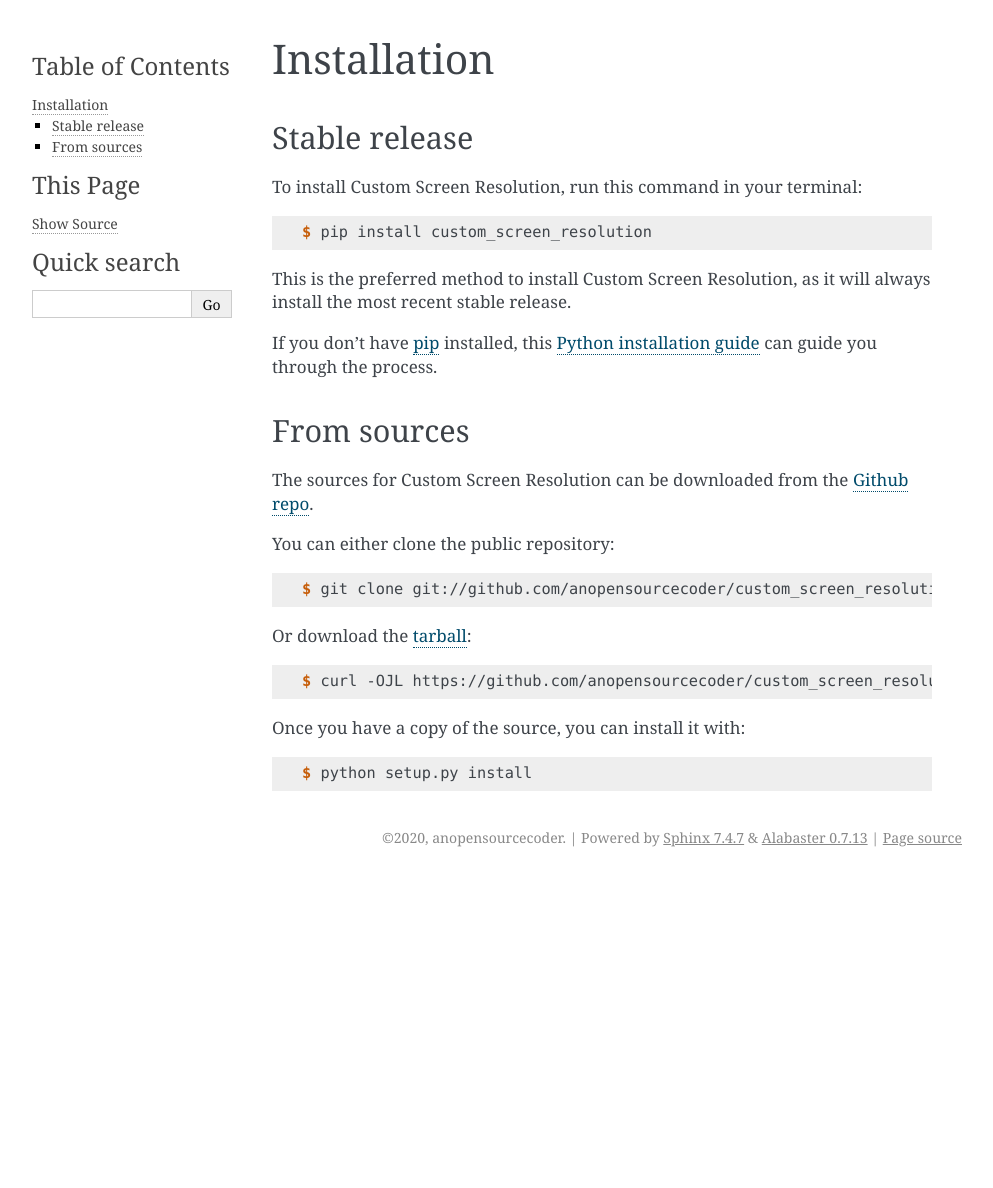
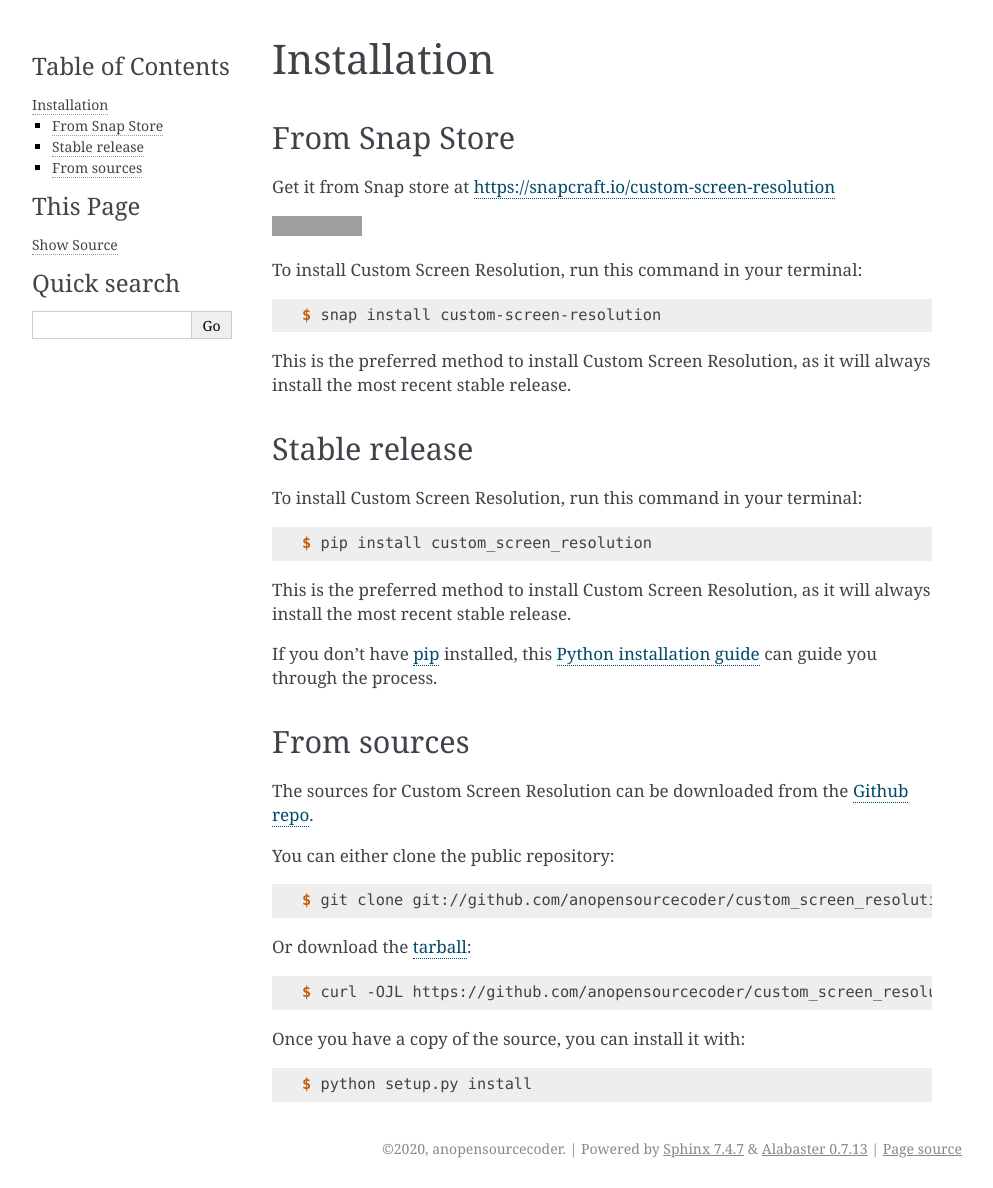
Before and after one commit to anopensourcecoder/custom_screen_resolution, a Sphinx documentation site: the page built from docs/installation.rst, in a window 1280 px wide. Shown: the whole page, without its empty margins (148-1141 px from the left). Built offline with Sphinx 7.4.7, drawn with Linux system fonts in a browser that asks for light colours; pages that are not in the unit, such as notebooks, are missing from menus; before the commit the page ends 900 px from its top, so only the background shows below that; grey boxes are pictures that could not be loaded.

Commit message:
Doc updated.

```diff
--- a/AUTHORS.rst
+++ b/AUTHORS.rst
@@ -5,7 +5,7 @@
 Development Lead
 ----------------
 
-* anopensourcecoder <anopensourcecoder@gmail.com>
+* anopenlife  <anopensourcecoder@gmail.com>
 
 Contributors
 ------------
--- a/README.rst
+++ b/README.rst
@@ -77,13 +77,14 @@
 
 How to install
 --------------
-Please install using Snapcraft.
 
 .. image:: https://snapcraft.io/static/images/badges/en/snap-store-black.svg
         :target: https://snapcraft.io/custom-screen-resolution
 
 
-sudo snap install custom-screen-resolution
+Please install using Snapcraft::
+
+    $ snap install custom-screen-resolution
 
 Credits
 -------
--- a/docs/installation.rst
+++ b/docs/installation.rst
@@ -3,6 +3,26 @@
 ============
 Installation
 ============
+
+From Snap Store
+---------------
+
+Get it from Snap store at  https://snapcraft.io/custom-screen-resolution
+
+
+.. image:: https://snapcraft.io/static/images/badges/en/snap-store-black.svg
+        :target: https://snapcraft.io/custom-screen-resolution
+
+
+
+
+To install Custom Screen Resolution, run this command in your terminal:
+
+.. code-block:: console
+
+     $ snap install custom-screen-resolution
+
+This is the preferred method to install Custom Screen Resolution, as it will always install the most recent stable release.
 
 
 Stable release
--- a/requirements_dev.txt
+++ b/requirements_dev.txt
@@ -10,3 +10,4 @@
 Click==7.1.2
 pytest==5.4.2
 pytest-runner==5.2
+Sphinx==3.0.4
```
Also changed, not shown: CONTRIBUTING.rst (+8 -0 lines), HISTORY.rst (+8 -0 lines), docs/custom_screen_resolution.rst (added, +38 -0 lines), docs/modules.rst (added, +7 -0 lines).
